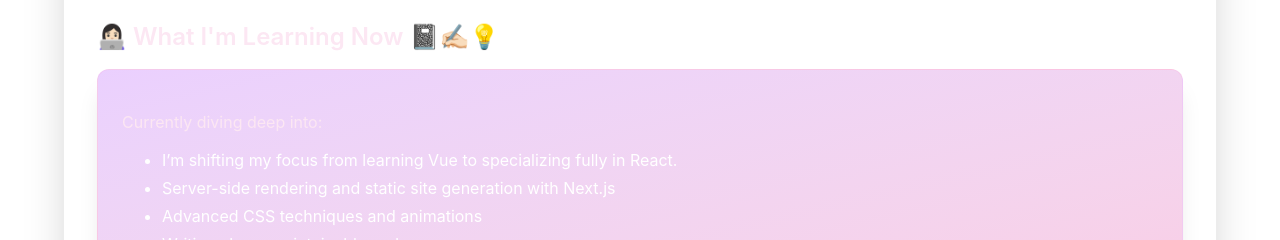
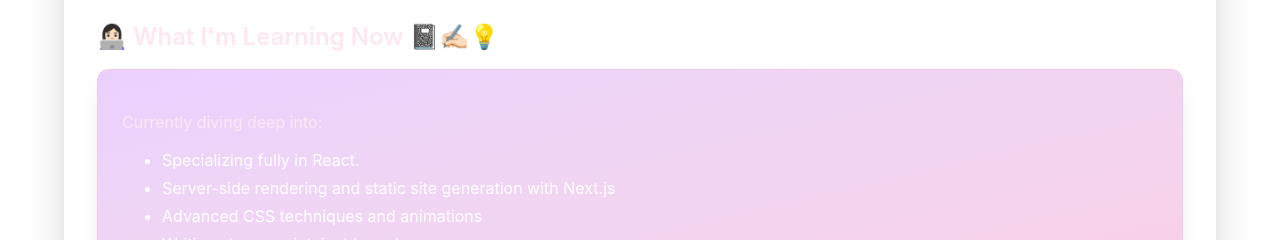
Before and after one commit to Julia-Lazar/blog, a Next.js app: page /learning-journey in a window 1280 px wide. Shown: the part 2632-2872 px from the top of the page. Built offline with nearby package versions, Linux system fonts and the light colour scheme.

Commit message:
fix some text

```diff
--- a/src/app/learning-journey/page.tsx
+++ b/src/app/learning-journey/page.tsx
@@ -221,10 +221,7 @@ export default function LearningJourney() {
               Currently diving deep into:
             </p>
             <ul className="space-y-2 ml-0 list-disc text-white">
-              <li>
-                I’m shifting my focus from learning Vue to specializing fully in
-                React.
-              </li>
+              <li>Specializing fully in React.</li>
               <li>
                 Server-side rendering and static site generation with Next.js
               </li>
```
